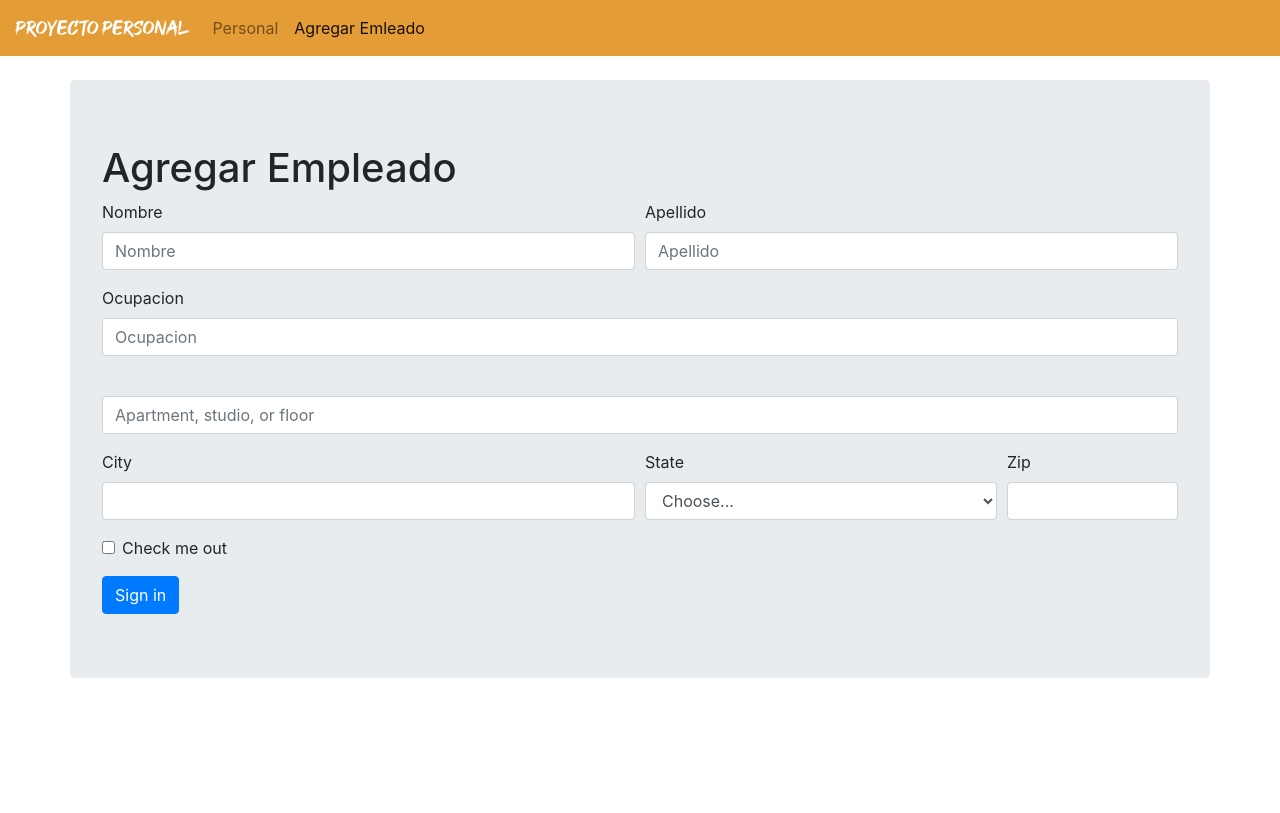
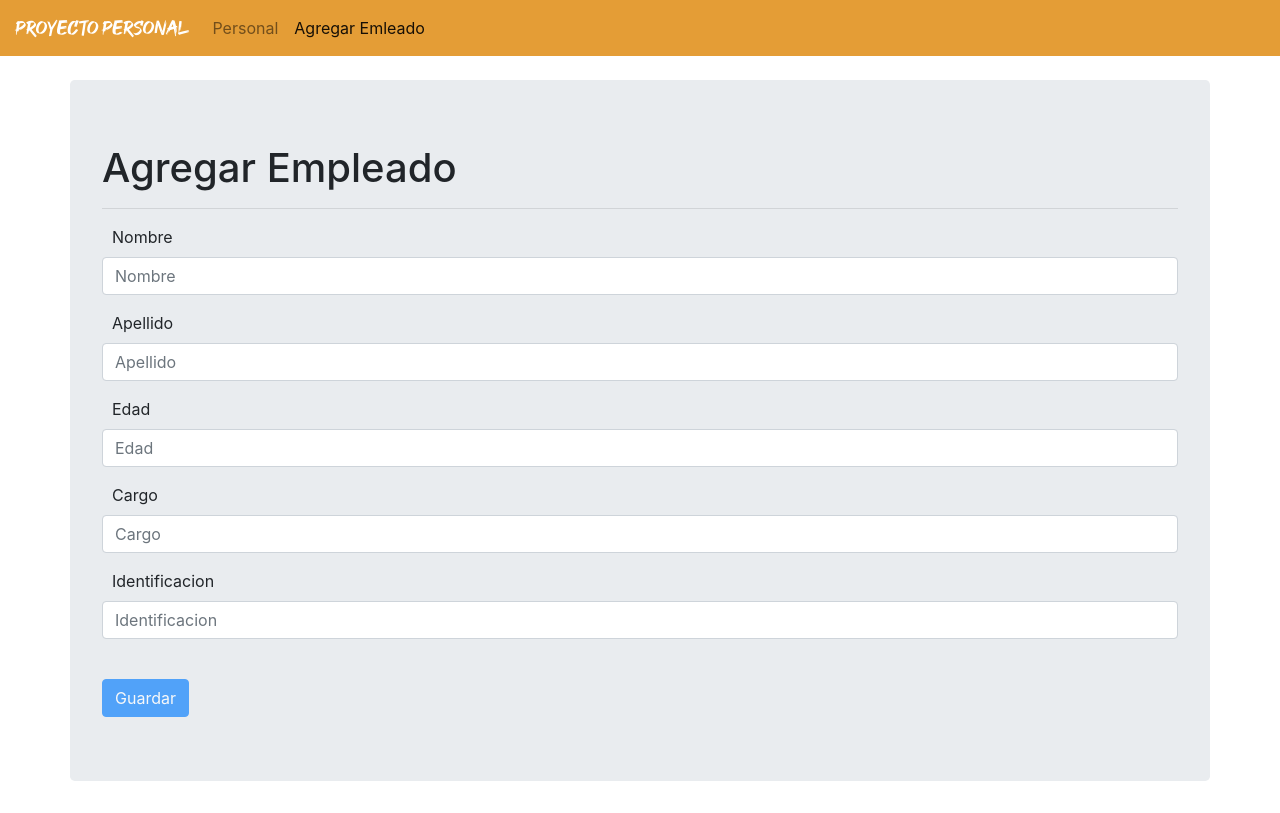
Before and after one commit to Franklingp/angularPersonal, an Angular app: page /crear in a window 1280 px wide. Built offline with nearby package versions, Linux system fonts and the light colour scheme.

Commit message:
Corregido varios errores e introducida la nueva seccion para agregar un nuevo empleado en la base de datos.

```diff
--- a/src/app/app.module.ts
+++ b/src/app/app.module.ts
@@ -1,6 +1,7 @@
 import { BrowserModule } from '@angular/platform-browser';
 import { NgModule } from '@angular/core';
 import { HttpClientModule } from '@angular/common/http';
+import { FormsModule } from '@angular/forms';
 
 import { AppRoutingModule } from './app-routing.module';
 import { AppComponent } from './app.component';
@@ -20,7 +21,8 @@ import { PersonalService } from './services/personal.service';
   imports: [
     BrowserModule,
     AppRoutingModule,
-    HttpClientModule
+    HttpClientModule,
+    FormsModule
   ],
   providers: [PersonalService],
   bootstrap: [AppComponent]
--- a/src/app/component/create-employee/create-employee.component.html
+++ b/src/app/component/create-employee/create-employee.component.html
@@ -1,55 +1,70 @@
+<!--Agregar empleado-->
+
 <h1>Agregar Empleado</h1>
+<hr>
 
-<form>
+<!--Formulario para recoger los datos del nuevo empleado-->
+<form class="" #employeeForm='ngForm' (ngSubmit)="onSubmit(employeeForm)">
 
-  <div class="form-row">
-    <div class="form-group col-md-6">
-      <label for="name">Nombre</label>
-      <input type="text" class="form-control" id="name" placeholder="Nombre">
-    </div>
+  <!--Mensaje de exito en caso de que haya guardado exitosamente el nuevo empleado
+    en la base de datos-->
+  <div class="alert alert-success" role="alert" *ngIf="success == 1">
+    El registro se a guardado satisfactoriamente, <a [routerLink]="['/personal']" class="alert-link">haga click aqui</a> para observar el nuevo listado.
+  </div>
 
-    <div class="form-group col-md-6">
-      <label for="surname">Apellido</label>
-      <input type="text" class="form-control" id="surname" placeholder="Apellido">
+  <!--Mensaje de error en caso de que haya algun error al guardar el nuevo empleado-->
+  <div class="alert alert-danger" role="alert" *ngIf="success == -1">
+    No ha sido posible guardar el nuevo registro.
+  </div>
+
+
+  <!--Seccion para introducir el nombre-->
+  <div class="form-group">
+    <label for="nombre" class="margen">Nombre</label>
+    <input class="form-control"  name="nombre" type="text" placeholder="Nombre" #name="ngModel" [(ngModel)]="empleado.name" required>
+      <div class="alert alert-danger" role="alert" *ngIf="name.touched && !empleado.name">
+          El Nombre es requerido.
+      </div>
+  </div>
+
+  <!--Seccion para introducir el apellido-->
+  <div class="form-group">
+    <label for="apellido" class="margen">Apellido</label>
+    <input class="form-control" name="apellido" type="text" placeholder="Apellido" #surname="ngModel" [(ngModel)]="empleado.surname">
+    <div class="alert alert-danger" role="alert" *ngIf="surname.touched && !empleado.surname">
+          El Apellido es requerido.
     </div>
   </div>
 
-
+  <!--Seccion para introducir la edad-->
   <div class="form-group">
-    <label for="position">Ocupacion</label>
-    <input type="text" class="form-control" id="position" placeholder="Ocupacion">
+    <label for="edad" class="margen">Edad</label>
+    <input class="form-control" name="edad" type="number" placeholder="Edad" #age="ngModel" [(ngModel)]="empleado.age">
+    <div class="alert alert-danger" role="alert" *ngIf="age.touched && !empleado.age">
+          La Edad es requerida.
+     </div>
   </div>
 
+  <!--Seccion para introducir el cargo-->
+   <div class="form-group">
+    <label for="cargo" class="margen">Cargo</label>
+    <input class="form-control" name="cargo" type="text" placeholder="Cargo" #position="ngModel" [(ngModel)]="empleado.position">
+    <div class="alert alert-danger" role="alert" *ngIf="position.touched && !empleado.position">
+          El Cargo es requerido.
+    </div>
+   </div>
+
+   <!--Seccion para introducir la identificacion-->
   <div class="form-group">
-    <label for="inputAddress2"></label>
-    <input type="text" class="form-control" id="inputAddress2" placeholder="Apartment, studio, or floor">
+    <label for="identificacion" class="margen">Identificacion</label>
+    <input class="form-control" name="identificacion" type="number" placeholder="Identificacion" #identification="ngModel" [(ngModel)]="empleado.identification">
+    <div class="alert alert-danger" role="alert" *ngIf="identification.touched && !empleado.identification">
+          La Identificacion es requerida.
+    </div>
   </div>
 
+  <!--Boton para guardar el nuevo empleado-->
+  <br>
+  <input class="btn btn-primary" type="submit" value="Guardar" [disabled]="!employeeForm.form.valid">
 
-  <div class="form-row">
-    <div class="form-group col-md-6">
-      <label for="inputCity">City</label>
-      <input type="text" class="form-control" id="inputCity">
-    </div>
-    <div class="form-group col-md-4">
-      <label for="inputState">State</label>
-      <select id="inputState" class="form-control">
-        <option selected>Choose...</option>
-        <option>...</option>
-      </select>
-    </div>
-    <div class="form-group col-md-2">
-      <label for="inputZip">Zip</label>
-      <input type="text" class="form-control" id="inputZip">
-    </div>
-  </div>
-  <div class="form-group">
-    <div class="form-check">
-      <input class="form-check-input" type="checkbox" id="gridCheck">
-      <label class="form-check-label" for="gridCheck">
-        Check me out
-      </label>
-    </div>
-  </div>
-  <button type="submit" class="btn btn-primary">Sign in</button>
 </form>
--- a/src/app/component/create-employee/create-employee.component.ts
+++ b/src/app/component/create-employee/create-employee.component.ts
@@ -1,15 +1,36 @@
 import { Component, OnInit } from '@angular/core';
+import { Employee } from '../../models/employee';
+import { PersonalService } from '../../services/personal.service';
 
 @Component({
   selector: 'app-create-employee',
   templateUrl: './create-employee.component.html',
-  styleUrls: ['./create-employee.component.css']
+  styleUrls: ['./create-employee.component.css'],
+  providers: [PersonalService]
 })
 export class CreateEmployeeComponent implements OnInit {
+	public empleado: Employee;
+	public success: number;
 
-  constructor() { }
+  constructor( private _personalService: PersonalService) {
+  	this.empleado = new Employee("", "", null, "", null);
+  	this.success = 0;
+  }
 
   ngOnInit() {
   }
 
+  //Metodo para suir un nuevo empleado a la base de datos.
+  onSubmit(form){
+  	this._personalService.saveEmployee(this.empleado).subscribe(
+  		result =>{
+  			console.log(result);
+  			this.success = 1;
+  			},
+  		error => {
+  			this.success = -1;
+  			return console.log(<any>error);
+  		}
+  	);
+  }
 }
--- a/src/app/component/personal/personal.component.ts
+++ b/src/app/component/personal/personal.component.ts
@@ -50,4 +50,6 @@ export class PersonalComponent implements OnInit {
     );
   }
 
+
+
 }
--- a/src/app/services/personal.service.ts
+++ b/src/app/services/personal.service.ts
@@ -17,17 +17,24 @@ export class PersonalService {
   }
 
 
-  //Metodo de prueba
+  //Metodo de prueba.
   homeService(): Observable<any>{
     let Header = new HttpHeaders().set("Content-Type", "application/json");
     return this._http.get(this.url+"/home", {headers: Header});    // , {headers: Header}
   }
 
 
-  //Metodo para obtener todo el personal de la base de datos
+  //Metodo para obtener todo el personal de la base de datos.
   getPersonal(): Observable<any>{
     let headers = new HttpHeaders().set("Content-Type", "application/json");
     return this._http.get(this.url+"/personal", {headers: headers});
   }
 
+  //Metodo para guardar un nuevo empleado en la base de datos.
+  saveEmployee(form): Observable<any>{
+    let headers = new HttpHeaders().set("Content-Type", "application/json");
+    let employee = JSON.stringify(form);
+    return this._http.post(this.url+"/empleado", employee, {headers: headers});
+  }
+
 }
--- a/src/styles.css
+++ b/src/styles.css
@@ -17,3 +17,18 @@
 .bg-light {
     background-color: #E49D36 !important;
 }
+
+.margen {
+    margin-left: 10px;
+}
+
+.alert-danger {
+    color: #c5404d;
+    background-color: #f8d7da;
+    border-color: #f5c6cb;
+}
+
+.alert {
+    position: relative;
+    padding: .5rem 1.25rem;
+}
```
Also changed, not shown: src/app/component/personal/personal.component.html (+4 -23 lines).
